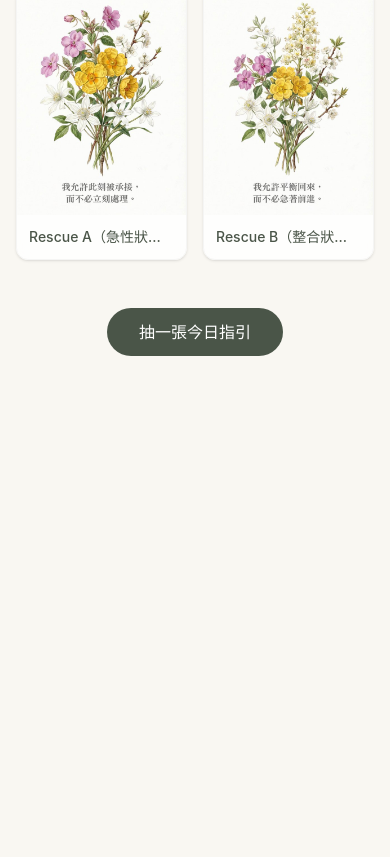
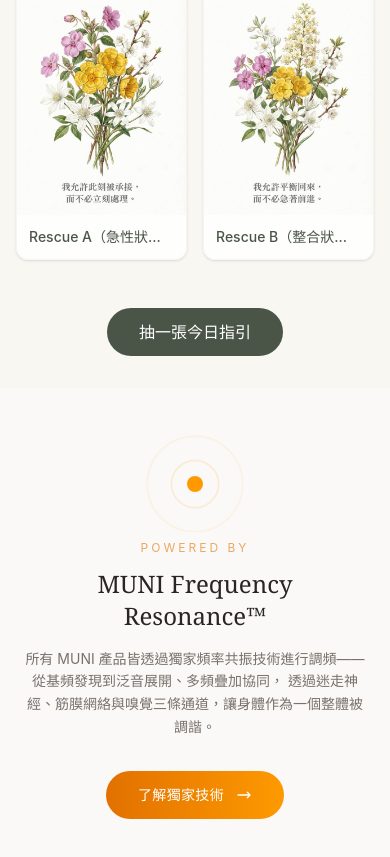
Before and after one commit to ianredcord/muni-oracle, a Next.js app: page /flowers in a window 390 px wide. Shown: the part 5731-6588 px from the top of the page. Before the commit the page ends 6119 px from the top, so only its background shows below. Built offline with nearby package versions, Linux system fonts and the light colour scheme.

Commit message:
feat: add Frequency Resonance™ badge to all 7 product/system pages

```diff
--- a/src/app/acupuncture/page.tsx
+++ b/src/app/acupuncture/page.tsx
@@ -2,6 +2,7 @@
 import Link from "next/link";
 import Image from "next/image";
 import { Header } from "@/components/Header";
+import FrequencyBadge from "@/components/FrequencyBadge";
 import AcupunctureClient from "./AcupunctureClient";
 import AboutTungsClient from "./AboutTungsClient";
 
@@ -112,6 +113,9 @@
         </div>
       </section>
 
+      {/* Frequency Resonance™ 技術支持 */}
+      <FrequencyBadge variant="light" full />
+
       {/* Footer */}
       <footer className="py-12 px-4 bg-[#4a5548] text-white/70">
         <div className="max-w-4xl mx-auto text-center">
--- a/src/app/chocolate/page.tsx
+++ b/src/app/chocolate/page.tsx
@@ -2,6 +2,7 @@
 import Link from "next/link";
 import Image from "next/image";
 import { Header } from "@/components/Header";
+import FrequencyBadge from "@/components/FrequencyBadge";
 
 export const metadata: Metadata = {
   title: "MUNI × CECILIA | 世界頂級手工精品巧克力 × 頻率療癒",
@@ -484,6 +485,9 @@
         </div>
       </section>
 
+      {/* Frequency Resonance™ 技術支持 */}
+      <FrequencyBadge variant="light" full />
+
       {/* Footer */}
       <footer className="py-12 px-4 bg-[#4a5548] text-white/70">
         <div className="max-w-4xl mx-auto text-center">
--- a/src/app/energy-support/page.tsx
+++ b/src/app/energy-support/page.tsx
@@ -3,6 +3,7 @@
 import Image from "next/image";
 import Link from "next/link";
 import { useState } from "react";
+import FrequencyBadge from "@/components/FrequencyBadge";
 import {
   ENERGY_LAYERS,
   ENERGY_MODULES,
@@ -322,6 +323,7 @@
       <ModulesSection />
       <StatesSection />
       <FooterCTA />
+      <FrequencyBadge variant="light" full />
       <Footer />
     </main>
   );
--- a/src/app/essential-oil/page.tsx
+++ b/src/app/essential-oil/page.tsx
@@ -1,6 +1,7 @@
 import { Metadata } from "next";
 import Link from "next/link";
 import { Header } from "@/components/Header";
+import FrequencyBadge from "@/components/FrequencyBadge";
 
 export const metadata: Metadata = {
   title: "MUNI 聖杯精油 | 嗅覺的療癒入口",
@@ -273,6 +274,9 @@
         </div>
       </section>
 
+      {/* Frequency Resonance™ 技術支持 */}
+      <FrequencyBadge variant="light" full />
+
       {/* Footer */}
       <footer className="py-12 px-4 bg-[#4a5548] text-white/70">
         <div className="max-w-4xl mx-auto text-center">
--- a/src/app/flowers/page.tsx
+++ b/src/app/flowers/page.tsx
@@ -2,6 +2,7 @@
 import Image from "next/image";
 import Link from "next/link";
 import { Header } from "@/components/Header";
+import FrequencyBadge from "@/components/FrequencyBadge";
 
 export default function FlowersPage() {
   return (
@@ -72,6 +73,9 @@
           </Link>
         </div>
       </main>
+
+      {/* Frequency Resonance™ 技術支持 */}
+      <FrequencyBadge variant="light" full />
     </div>
   );
 }
--- a/src/app/systems/page.tsx
+++ b/src/app/systems/page.tsx
@@ -1,6 +1,7 @@
 import { Metadata } from "next";
 import Link from "next/link";
 import { Header } from "@/components/Header";
+import FrequencyBadge from "@/components/FrequencyBadge";
 
 export const metadata: Metadata = {
   title: "MUNI 療癒生態系統 | 完整知識架構",
@@ -297,6 +298,9 @@
         </div>
       </section>
 
+      {/* Frequency Resonance™ 技術支持 */}
+      <FrequencyBadge variant="light" full />
+
       {/* Footer */}
       <footer className="py-12 px-4 bg-[#4a5548] text-white/70">
         <div className="max-w-4xl mx-auto text-center">
--- a/src/app/wine/page.tsx
+++ b/src/app/wine/page.tsx
@@ -2,6 +2,7 @@
 import Link from "next/link";
 import Image from "next/image";
 import { Header } from "@/components/Header";
+import FrequencyBadge from "@/components/FrequencyBadge";
 
 export const metadata: Metadata = {
   title: "MUNI × Kellerei Eisacktal | 山地葡萄酒 × 療癒儀式",
@@ -945,6 +946,9 @@
         </div>
       </section>
 
+      {/* Frequency Resonance™ 技術支持 */}
+      <FrequencyBadge variant="light" full />
+
       {/* Footer */}
       <footer className="py-12 px-4 bg-[#4a5548] text-white/70">
         <div className="max-w-4xl mx-auto text-center">
--- /dev/null
+++ b/src/components/FrequencyBadge.tsx
@@ -0,0 +1,166 @@
+"use client";
+
+import Link from "next/link";
+
+interface FrequencyBadgeProps {
+  /** 使用深色版本（適用於深色背景頁面） */
+  variant?: "light" | "dark";
+  /** 是否顯示完整描述區塊（否則只顯示小標章） */
+  full?: boolean;
+}
+
+/**
+ * MUNI Frequency Resonance™ 技術支持標章
+ * 可放置在所有產品和療癒系統頁面，連結至 /frequency
+ */
+export default function FrequencyBadge({
+  variant = "light",
+  full = false,
+}: FrequencyBadgeProps) {
+  const isDark = variant === "dark";
+
+  if (!full) {
+    // ─── 小型標章：一行式，適合放在頁面頂部或產品卡片中 ───
+    return (
+      <Link
+        href="/frequency"
+        className={`
+          group inline-flex items-center gap-2.5 px-4 py-2 rounded-full
+          border transition-all duration-300 hover:scale-[1.02]
+          ${
+            isDark
+              ? "bg-white/[0.04] border-amber-500/20 hover:border-amber-400/40 hover:bg-white/[0.08]"
+              : "bg-stone-50 border-amber-600/20 hover:border-amber-500/40 hover:bg-amber-50/50"
+          }
+        `}
+      >
+        {/* 波紋圖標 */}
+        <span className="relative flex h-5 w-5 items-center justify-center">
+          <span
+            className={`absolute h-5 w-5 rounded-full animate-ping opacity-20 ${
+              isDark ? "bg-amber-400" : "bg-amber-500"
+            }`}
+          />
+          <span
+            className={`relative h-2.5 w-2.5 rounded-full ${
+              isDark ? "bg-amber-400" : "bg-amber-500"
+            }`}
+          />
+        </span>
+        <span
+          className={`text-xs tracking-wider font-medium ${
+            isDark ? "text-amber-300/80" : "text-amber-700/80"
+          }`}
+        >
+          MUNI Frequency Resonance™
+        </span>
+        <span
+          className={`text-xs ${
+            isDark ? "text-stone-500" : "text-stone-400"
+          }`}
+        >
+          技術支持
+        </span>
+        <svg
+          className={`w-3.5 h-3.5 transition-transform group-hover:translate-x-0.5 ${
+            isDark ? "text-amber-400/60" : "text-amber-600/60"
+          }`}
+          fill="none"
+          viewBox="0 0 24 24"
+          stroke="currentColor"
+          strokeWidth={2}
+        >
+          <path
+            strokeLinecap="round"
+            strokeLinejoin="round"
+            d="M9 5l7 7-7 7"
+          />
+        </svg>
+      </Link>
+    );
+  }
+
+  // ─── 完整版：帶描述的區塊，適合放在頁面底部 CTA 區域 ───
+  return (
+    <section
+      className={`py-16 ${isDark ? "bg-white/[0.02]" : "bg-stone-50/80"}`}
+    >
+      <div className="max-w-4xl mx-auto px-6 text-center">
+        {/* 波紋動畫 */}
+        <div className="flex justify-center mb-6">
+          <div className="relative w-16 h-16 flex items-center justify-center">
+            <span
+              className={`absolute w-16 h-16 rounded-full border animate-[ping_3s_ease-out_infinite] ${
+                isDark ? "border-amber-500/15" : "border-amber-500/20"
+              }`}
+            />
+            <span
+              className={`absolute w-10 h-10 rounded-full border animate-[ping_3s_ease-out_0.5s_infinite] ${
+                isDark ? "border-amber-500/20" : "border-amber-500/25"
+              }`}
+            />
+            <span
+              className={`relative w-4 h-4 rounded-full ${
+                isDark ? "bg-amber-400" : "bg-amber-500"
+              }`}
+            />
+          </div>
+        </div>
+
+        {/* 標題 */}
+        <p
+          className={`text-xs tracking-[0.25em] uppercase mb-3 ${
+            isDark ? "text-amber-400/60" : "text-amber-600/60"
+          }`}
+        >
+          Powered by
+        </p>
+        <h3
+          className={`font-serif text-2xl md:text-3xl mb-4 ${
+            isDark ? "text-white" : "text-stone-800"
+          }`}
+        >
+          MUNI Frequency Resonance™
+        </h3>
+        <p
+          className={`text-sm md:text-base leading-relaxed max-w-2xl mx-auto mb-8 ${
+            isDark ? "text-stone-400" : "text-stone-500"
+          }`}
+        >
+          所有 MUNI 產品皆透過獨家頻率共振技術進行調頻——從基頻發現到泛音展開、多頻疊加協同，
+          透過迷走神經、筋膜網絡與嗅覺三條通道，讓身體作為一個整體被調諧。
+        </p>
+
+        {/* CTA 按鈕 */}
+        <Link
+          href="/frequency"
+          className={`
+            group inline-flex items-center gap-3 px-8 py-3.5 rounded-full
+            font-medium text-sm tracking-wide transition-all duration-300
+            hover:scale-[1.03] hover:shadow-lg
+            ${
+              isDark
+                ? "bg-gradient-to-r from-amber-600 to-amber-500 text-white hover:shadow-amber-500/20"
+                : "bg-gradient-to-r from-amber-600 to-amber-500 text-white hover:shadow-amber-500/30"
+            }
+          `}
+        >
+          了解獨家技術
+          <svg
+            className="w-4 h-4 transition-transform group-hover:translate-x-1"
+            fill="none"
+            viewBox="0 0 24 24"
+            stroke="currentColor"
+            strokeWidth={2}
+          >
+            <path
+              strokeLinecap="round"
+              strokeLinejoin="round"
+              d="M17 8l4 4m0 0l-4 4m4-4H3"
+            />
+          </svg>
+        </Link>
+      </div>
+    </section>
+  );
+}
```
